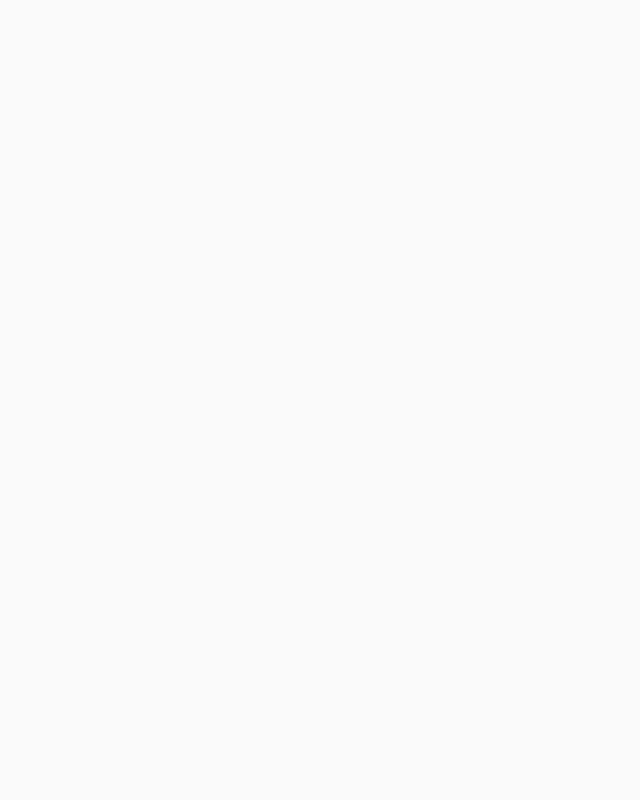
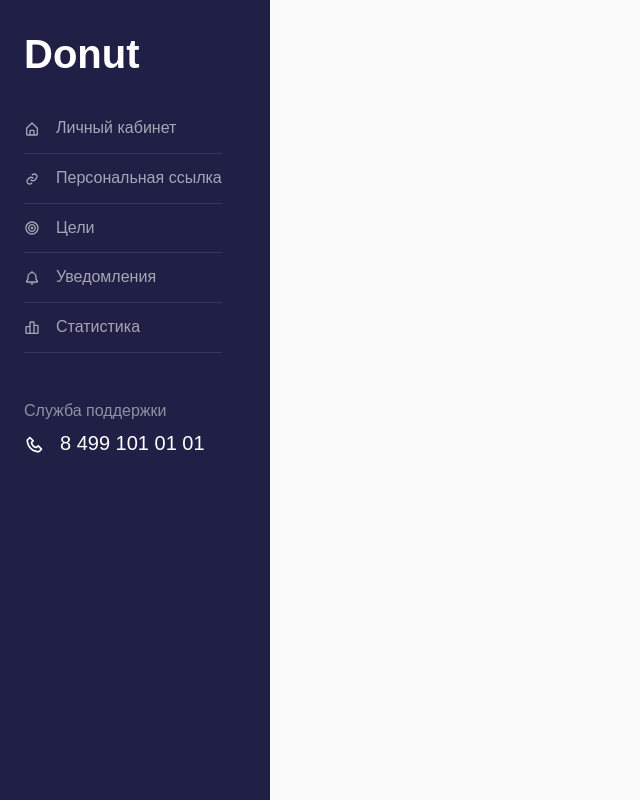
Before and after one commit to lerastromtsova/donut, a React (Create React App) app: page /donut/streamer in a window 1280 px wide. Shown: the whole page, without its empty margins (0-640 px from the left). Built offline with nearby package versions, Linux system fonts and the light colour scheme.

Commit message:
Navigation fix

```diff
--- a/src/App.tsx
+++ b/src/App.tsx
@@ -9,8 +9,8 @@ import "./App.css"
 function App() {
   return (
       <Switch>
-          <Route path='/streamer' component={StreamerPage} />
-          <Route path='/donate_to/:nickname' component={DonateToStreamerPage} />
+          <Route path='/donut/streamer' component={StreamerPage} />
+          <Route path='/donut/donate_to/:nickname' component={DonateToStreamerPage} />
       </Switch>
   );
 }
--- a/src/components/Sidebar.tsx
+++ b/src/components/Sidebar.tsx
@@ -13,20 +13,20 @@ function Sidebar() {
             <div className="p-4">
                 <h1><a href="/" className="logo">Donut</a></h1>
                 <ul className="list-unstyled components mb-5">
-                    <li className={location.pathname === "/streamer/profile" ? "active" : ""}>
-                        <Link to="/streamer/profile"><BiHomeAlt className="mr-3"/>Личный кабинет</Link>
+                    <li className={location.pathname === "/donut/streamer/profile" ? "active" : ""}>
+                        <Link to="/donut/streamer/profile"><BiHomeAlt className="mr-3"/>Личный кабинет</Link>
                     </li>
-                    <li className={location.pathname === "/streamer/donate" ? "active" : ""}>
-                        <Link to="/streamer/donate"><BiLink className="mr-3"/>Персональная ссылка</Link>
+                    <li className={location.pathname === "/donut/streamer/donate" ? "active" : ""}>
+                        <Link to="/donut/streamer/donate"><BiLink className="mr-3"/>Персональная ссылка</Link>
                     </li>
-                    <li className={location.pathname === "/streamer/goals" ? "active" : ""}>
-                        <Link to="/streamer/goals"><BiBullseye className="mr-3"/>Цели</Link>
+                    <li className={location.pathname === "/donut/streamer/goals" ? "active" : ""}>
+                        <Link to="/donut/streamer/goals"><BiBullseye className="mr-3"/>Цели</Link>
                     </li>
-                    <li className={location.pathname === "/streamer/notifications" ? "active" : ""}>
-                        <Link to="/streamer/notifications"><BiBell className="mr-3"/>Уведомления</Link>
+                    <li className={location.pathname === "/donut/streamer/notifications" ? "active" : ""}>
+                        <Link to="/donut/streamer/notifications"><BiBell className="mr-3"/>Уведомления</Link>
                     </li>
-                    <li className={location.pathname === "/streamer/stats" ? "active" : ""}>
-                        <Link to="/streamer/stats"><BiBarChartAlt2 className="mr-3"/>Статистика</Link>
+                    <li className={location.pathname === "/donut/streamer/stats" ? "active" : ""}>
+                        <Link to="/donut/streamer/stats"><BiBarChartAlt2 className="mr-3"/>Статистика</Link>
                     </li>
                 </ul>
 
```
